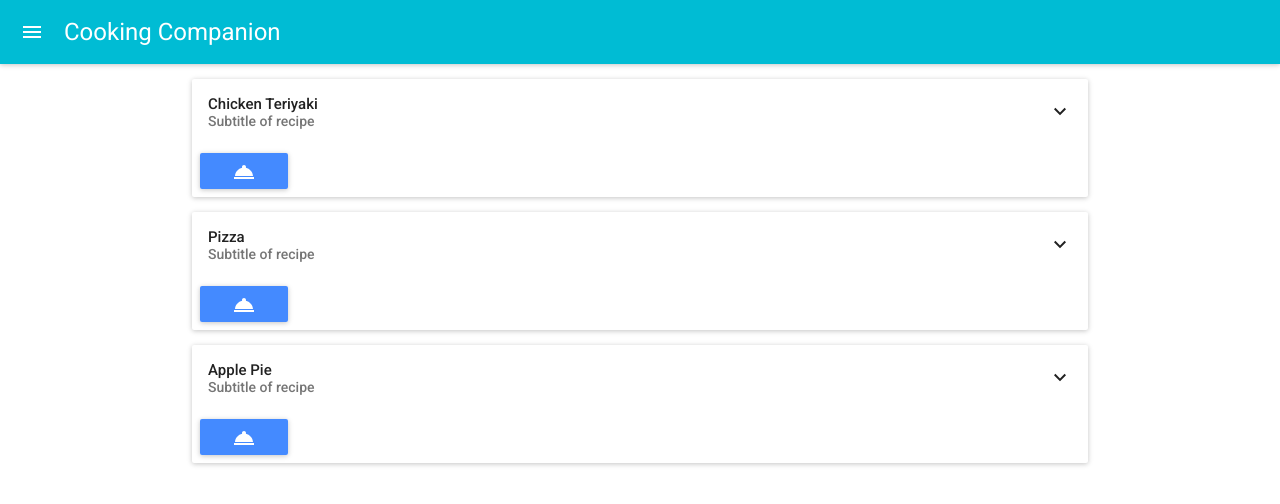
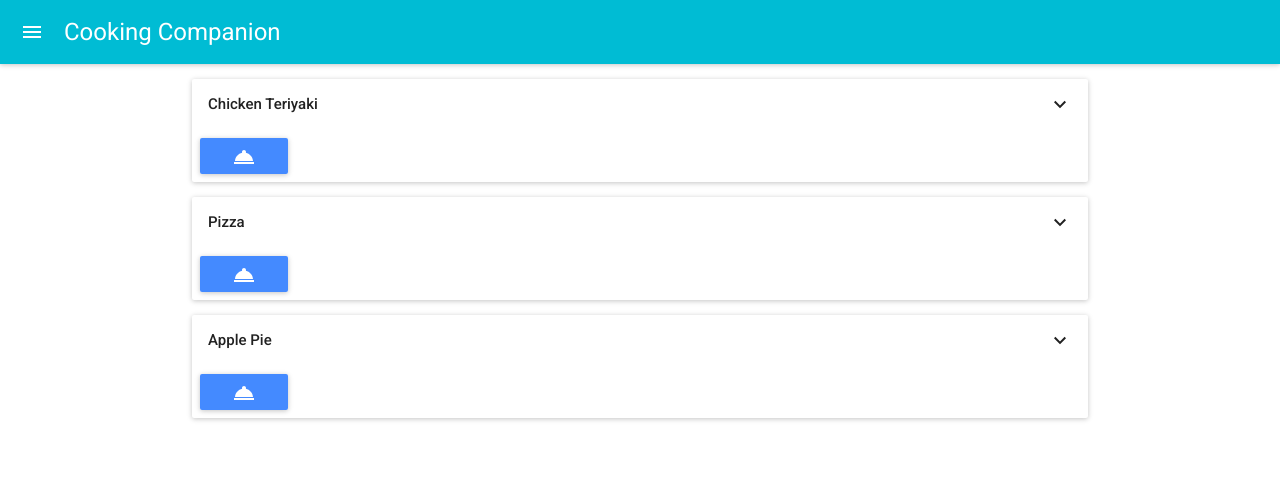
Before and after one commit to Coffeeboys/CookingCompanion, a React (Create React App) app: page / in a window 1280 px wide. Shown: the top 504 px of the page. Built offline with nearby package versions, Linux system fonts and the light colour scheme; no server answers; what react-tap-event-plugin would draw is missing.

Commit message:
Change recipe components to take data from their predecessor

```diff
--- a/src/components/js/ExpandedRecipe.js
+++ b/src/components/js/ExpandedRecipe.js
@@ -5,24 +5,16 @@ import React from 'react';
 import IngredientsCard from './IngredientsCard';
 import DirectionsCard from './DirectionsCard';
 import '../css/ExpandedRecipe.css'
-import SpoonacularClient from "../../api/SpoonacularClient";
 
 class ExpandedRecipe extends React.Component {
     constructor(props) {
         super(props);
-        let client = new SpoonacularClient();
-        console.log(props.params);
-        client.getRecipeInfoById(props.params.recipeId, (data) => {
-            this.setState({
-                recipeData: data
-            });
-        });
+        this.recipe = this.props.location.state;
     }
 
     render() {
-        if (this.state) {
-            const ingredients = this.state.recipeData.extendedIngredients;
-            const directions = this.state.recipeData.analyzedInstructions[0].steps;
+        const ingredients = this.recipe.extendedIngredients;
+        const directions = this.recipe.analyzedInstructions[0].steps;
         return (
             <div className="expanded-recipe">
                 <IngredientsCard ingredients={ingredients}/>
@@ -30,14 +22,6 @@ class ExpandedRecipe extends React.Component {
             </div>
         )
     }
-        else {
-            return (
-                <div>
-                    Loading...
-                </div>
-            )
-        }
-    }
 }
 
 export default ExpandedRecipe;
--- a/src/components/js/RecipeCard.js
+++ b/src/components/js/RecipeCard.js
@@ -14,44 +14,19 @@ class RecipeCard extends React.Component {
     constructor(props) {
         super(props);
         this.state = {
-            title: props.title,
-            description: props.description,
             expanded: false
         };
     }
 
-    getTitle = () => {
-        return this.state.title;
-    };
-
-    getDescription = () => {
-        return this.state.description;
-    };
-
-    openRecipe = (recipe) => {
-        this.expanded = !this.expanded;
-        if (this.expanded) {
-            console.log(recipe.title + " expanded.");
-        }
-        else {
-            console.log(recipe.title + " collapsed.");
-        }
-
-    };
-
     render() {
-        const recipe = {
-            id: 593020,
-            title: this.getTitle(),
-            description: this.getDescription()
-        };
+        const recipe = this.props.recipe;
         return (
             <div>
                 <Card className="recipe-card">
-                    <CardHeader title={recipe.title} subtitle="Subtitle of recipe" showExpandableButton={true}/>
+                    <CardHeader title={recipe.title} subtitle={recipe.cuisine} showExpandableButton={true}/>
                     <CardText expandable={true}>{recipe.description}</CardText>
                     <CardActions>
-                        <Link to={"/recipe/" + recipe.id}>
+                        <Link to={{pathname: "/recipe/" + recipe.id, state: recipe}}>
                         <RaisedButton
                             icon={<RoomService color={fullWhite}/>}
                             backgroundColor="#448AFF"
--- a/src/components/js/RecipeList.js
+++ b/src/components/js/RecipeList.js
@@ -8,14 +8,17 @@ class RecipeList extends React.Component {
         this.state = {
             recipes: [
                 {
+                    id: 1,
                     title: "Chicken Teriyaki",
                     description: "Chicken and vegetables with a teriyaki sauce served over rice"
                 },
                 {
+                    id: 2,
                     title: "Pizza",
                     description: "Vegetables and meat with sauce on a dough crust"
                 },
                 {
+                    id: 3,
                     title: "Apple Pie",
                     description: "Dessert with apples"
                 }
@@ -27,7 +30,7 @@ class RecipeList extends React.Component {
       const recipes = this.state.recipes;
         return (
             <div>
-                {recipes.map((recipe, i) => <RecipeCard key={i} title={recipe.title} description={recipe.description}/>)}
+                {recipes.map((recipe, i) => <RecipeCard key={i} recipe={recipe}/>)}
             </div>
         );
     }
```
Lines whose indentation alone changed are shown as unchanged.
